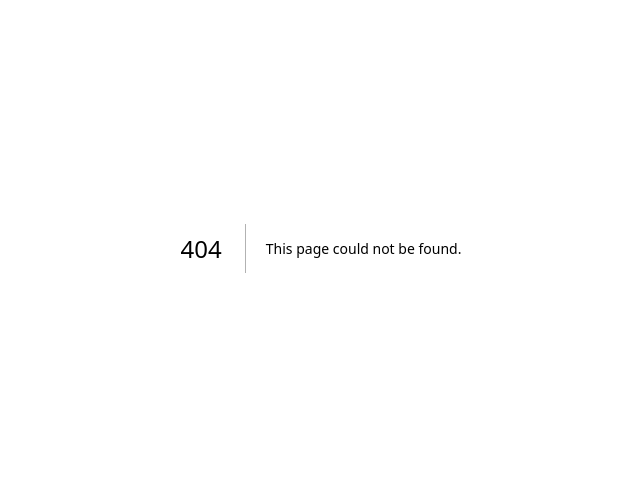
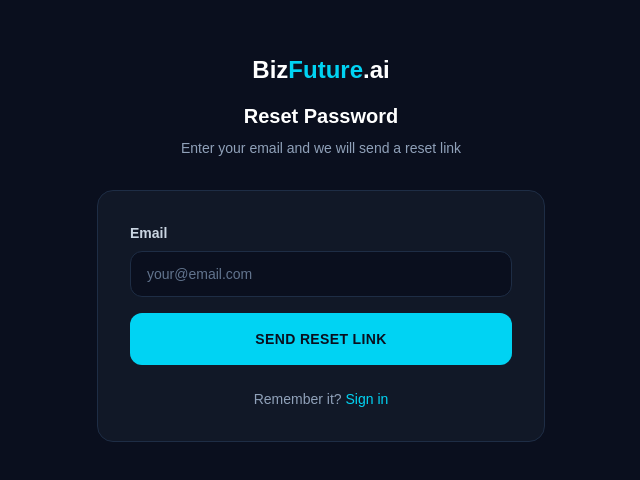
Before and after one commit to ajbock/bizfuture.ai, a Next.js app: page /reset-password in a window 1280 px wide. Before the commit this address had no page. Shown: the part 152-632 px from the top of the page, without its empty margins (319-959 px from the left). Built offline with nearby package versions, Linux system fonts and the light colour scheme.

Commit message:
Add password reset + forgot password link

```diff
--- a/src/app/login/page.tsx
+++ b/src/app/login/page.tsx
@@ -19,13 +19,11 @@
     if (!form.email || !form.password) return setError("Email and password required")
     setLoading(true)
     setError("")
-
     const supabase = createClient()
     const { error } = await supabase.auth.signInWithPassword({
       email: form.email,
       password: form.password,
     })
-
     if (error) { setError(error.message); setLoading(false) }
     else router.push("/dashboard")
   }
@@ -50,13 +48,19 @@
           <div className="flex flex-col gap-4">
             <div>
               <label className={labelClass}>Email</label>
-              <input name="email" type="email" value={form.email} onChange={handle} placeholder="john@email.com" className={inputClass} />
+              <input name="email" type="email" value={form.email} onChange={handle}
+                placeholder="john@email.com" className={inputClass} />
             </div>
             <div>
-              <label className={labelClass}>Password</label>
-              <input name="password" type="password" value={form.password} onChange={handle} placeholder="Your password" className={inputClass} />
+              <div className="flex items-center justify-between mb-2">
+                <label className={labelClass + " mb-0"}>Password</label>
+                <Link href="/reset-password" className="text-cyan-400 text-xs hover:underline">
+                  Forgot password?
+                </Link>
+              </div>
+              <input name="password" type="password" value={form.password} onChange={handle}
+                placeholder="Your password" className={inputClass} />
             </div>
-
             <button onClick={submit} disabled={loading}
               className="w-full bg-cyan-400 text-[#0a0f1e] font-black py-4 rounded-xl text-sm uppercase tracking-wide hover:bg-cyan-300 transition disabled:opacity-50 mt-2">
               {loading ? "Signing in..." : "Sign In"}
--- /dev/null
+++ b/src/app/reset-password/page.tsx
@@ -0,0 +1,71 @@
+"use client"
+
+import { useState } from "react"
+import { createClient } from "@/lib/supabase-browser"
+import Link from "next/link"
+
+export default function ResetPasswordPage() {
+  const [email, setEmail] = useState("")
+  const [loading, setLoading] = useState(false)
+  const [sent, setSent] = useState(false)
+  const [error, setError] = useState("")
+
+  const submit = async () => {
+    if (!email) return setError("Email is required")
+    setLoading(true)
+    setError("")
+    const supabase = createClient()
+    const { error } = await supabase.auth.resetPasswordForEmail(email, {
+      redirectTo: "https://bizfuture.ai/update-password"
+    })
+    if (error) { setError(error.message); setLoading(false) }
+    else setSent(true)
+  }
+
+  const inputClass = "w-full bg-[#0a0f1e] border border-[#1e2d45] rounded-xl px-4 py-3 text-white placeholder-slate-500 focus:outline-none focus:border-cyan-400 text-sm"
+
+  if (sent) return (
+    <main className="min-h-screen bg-[#0a0f1e] flex items-center justify-center px-6">
+      <div className="text-center max-w-md">
+        <div className="text-5xl mb-6">📧</div>
+        <h1 className="text-2xl font-black text-white mb-4">Check Your Email</h1>
+        <p className="text-slate-400 mb-6">We sent a password reset link to {email}</p>
+        <Link href="/login" className="text-cyan-400 hover:underline text-sm">Back to Sign In</Link>
+      </div>
+    </main>
+  )
+
+  return (
+    <main className="min-h-screen bg-[#0a0f1e] flex items-center justify-center px-6">
+      <div className="w-full max-w-md">
+        <div className="text-center mb-8">
+          <Link href="/" className="text-2xl font-black text-white">
+            Biz<span className="text-cyan-400">Future</span>.ai
+          </Link>
+          <h1 className="text-xl font-bold text-white mt-4 mb-2">Reset Password</h1>
+          <p className="text-slate-400 text-sm">Enter your email and we will send a reset link</p>
+        </div>
+
+        <div className="bg-[#111827] border border-[#1e2d45] rounded-2xl p-8">
+          {error && (<div className="bg-red-500/10 border border-red-500/30 text-red-400 rounded-xl px-4 py-3 mb-6 text-sm">{error}</div>)}
+
+          <div className="flex flex-col gap-4">
+            <div>
+              <label className="block text-sm font-semibold text-slate-300 mb-2">Email</label>
+              <input type="email" value={email} onChange={e => setEmail(e.target.value)}
+                placeholder="your@email.com" className={inputClass} />
+            </div>
+            <button onClick={submit} disabled={loading}
+              className="w-full bg-cyan-400 text-[#0a0f1e] font-black py-4 rounded-xl text-sm uppercase tracking-wide hover:bg-cyan-300 transition disabled:opacity-50">
+              {loading ? "Sending..." : "Send Reset Link"}
+            </button>
+          </div>
+
+          <p className="text-center text-slate-400 text-sm mt-6">
+            Remember it? <Link href="/login" className="text-cyan-400 hover:underline">Sign in</Link>
+          </p>
+        </div>
+      </div>
+    </main>
+  )
+}
```
